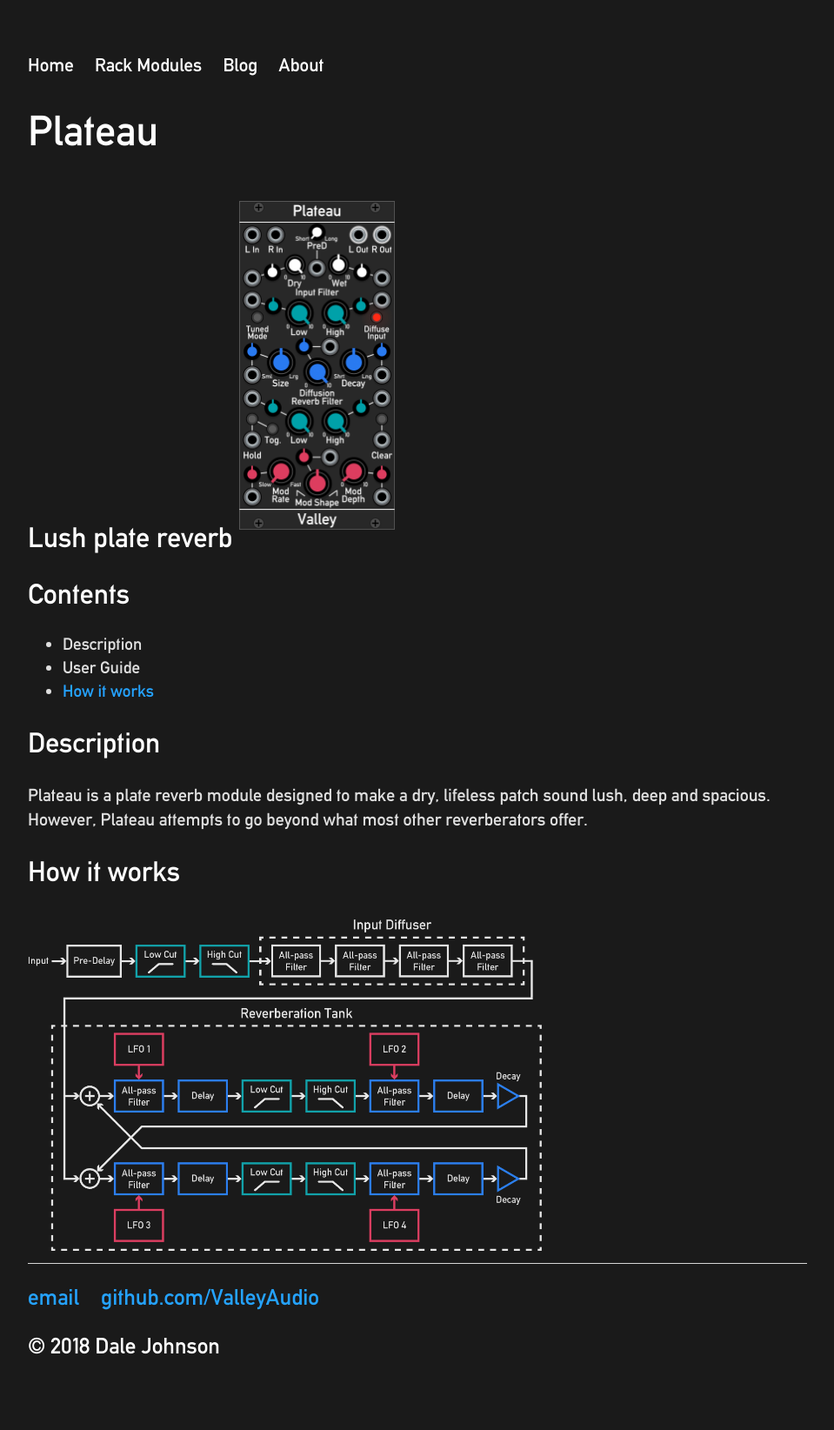
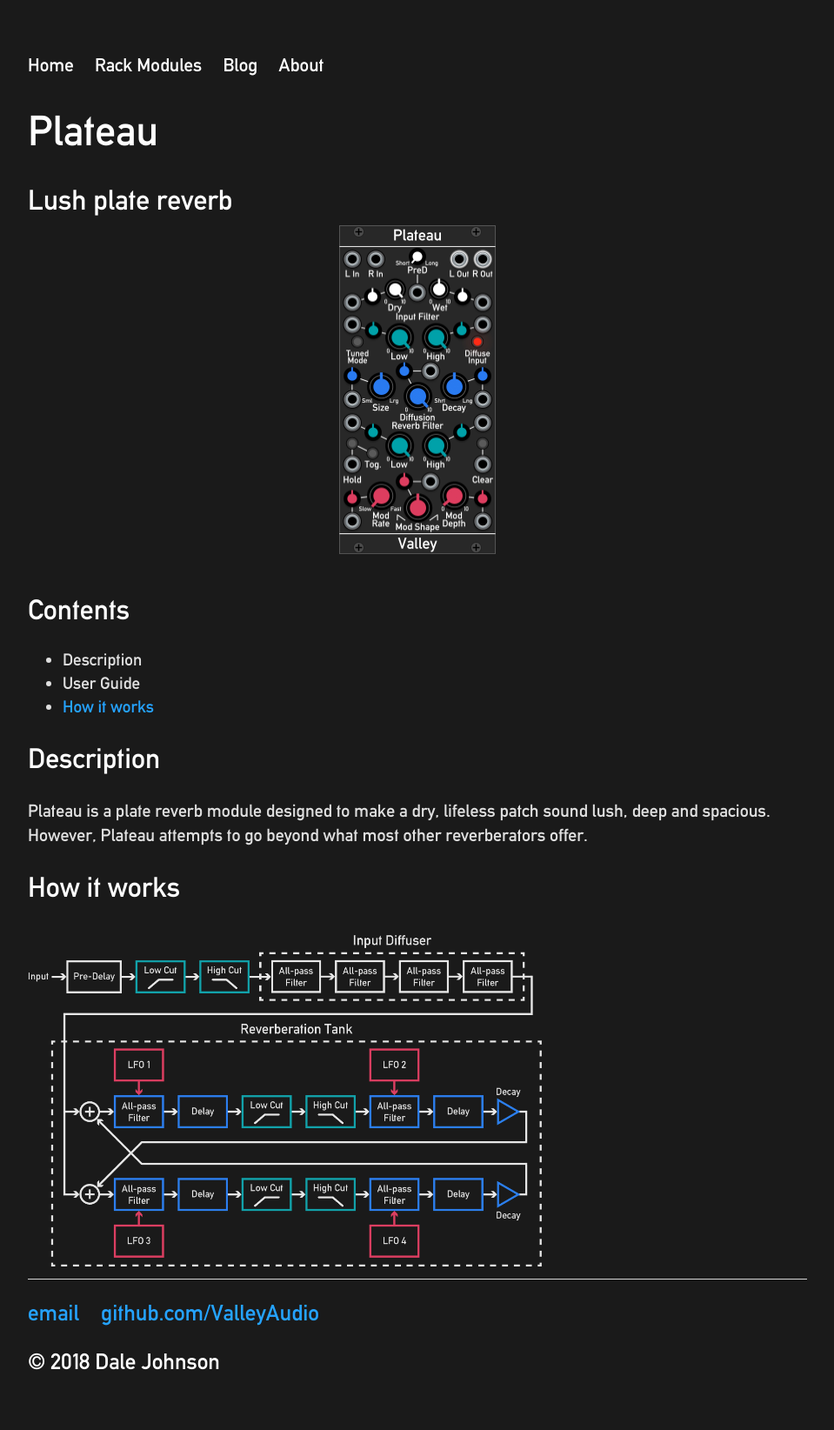
Before and after one commit to ValleyAudio/ValleyAudio.github.io, a Jekyll site: the page built from rack/plateau/plateau.html, in a window 1280 px wide. Shown: the whole page at 87% size, without its empty margins (160-1119 px from the left). Built offline with Jekyll 4.4.1, drawn with Linux system fonts in a browser that asks for light colours.

Commit message:
Resizing images

```diff
--- a/rack/plateau/plateau.html
+++ b/rack/plateau/plateau.html
@@ -5,7 +5,9 @@
 <div class="plateau">
     <h1>Plateau</h1>
     <h2>Lush plate reverb
-    <img src="images/plateau.jpg" alt="Plateau" style="width:20%;margin-top:20px;margin-bottom:20px;">
+    <center>
+        <img src="images/plateau.jpg" alt="Plateau" style="width:20%;margin-top:10px;margin-bottom:10px;">
+    </center>
     <h2>Contents</h2>
     <ul>
         <li>Description</li>
```
